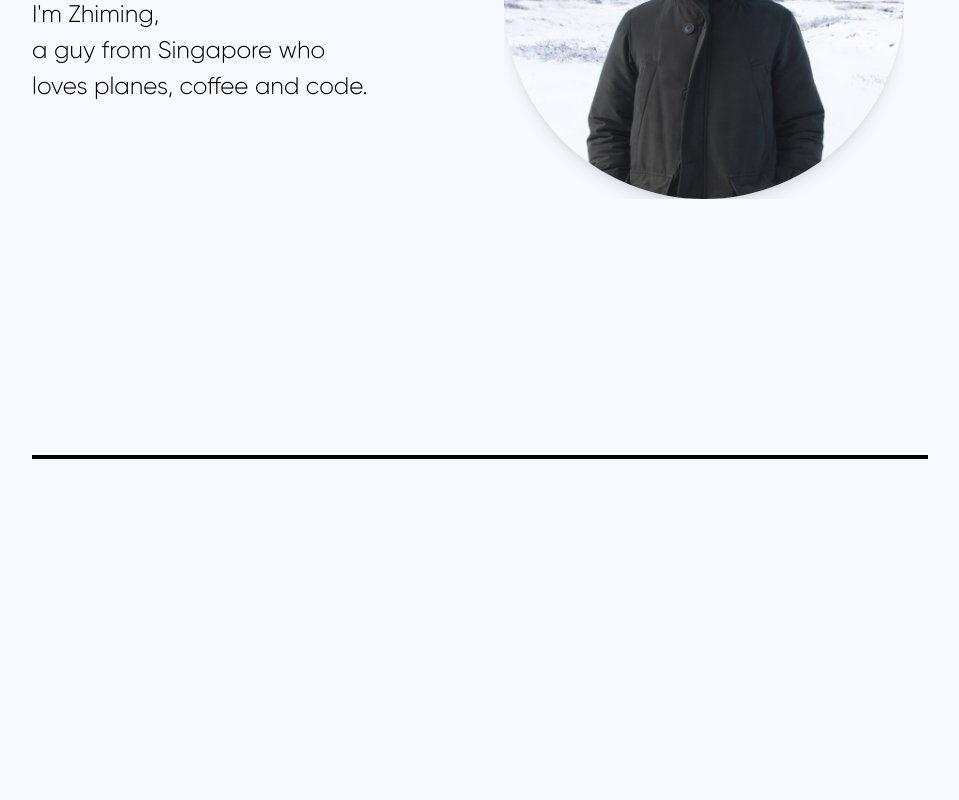
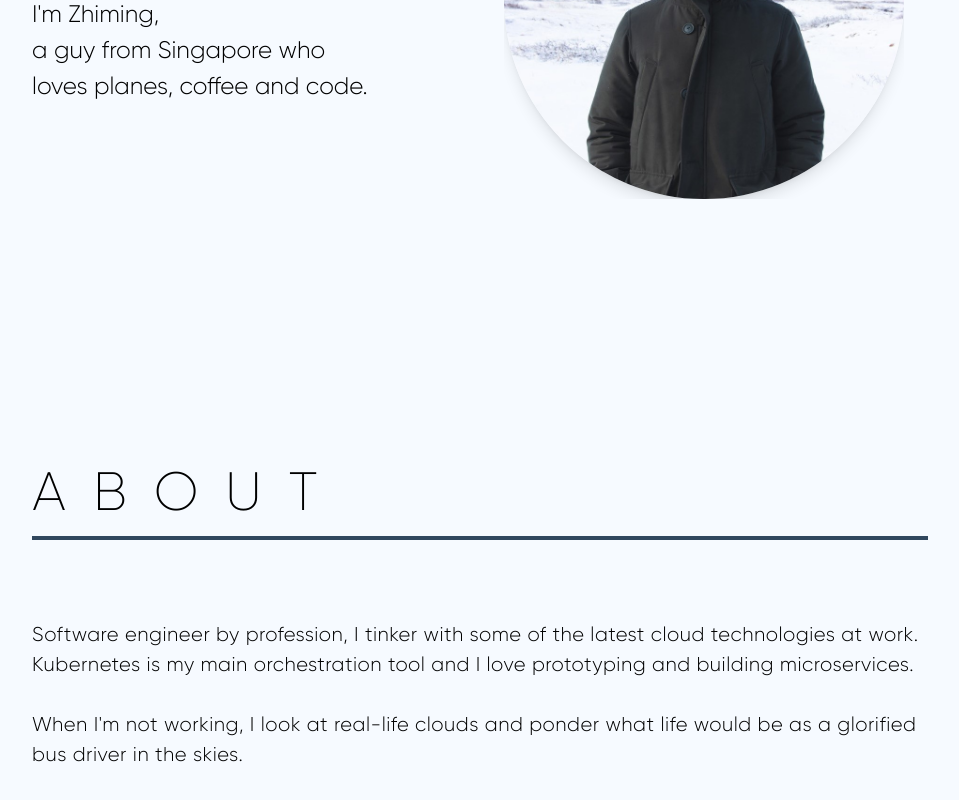
Before and after one commit to zhiminglim/my-website, a Next.js app: page / in a window 1280 px wide. Shown: the part 414-1214 px from the top of the page, without its empty margins (160-1119 px from the left). Before the commit the page ends 1001 px from the top, so only its background shows below. Built offline with nearby package versions, Linux system fonts and the light colour scheme.

Commit message:
add about section

```diff
--- /dev/null
+++ b/components/About.jsx
@@ -0,0 +1,24 @@
+export default function About(props) {
+  return (
+    // Section
+    <div className="flex flex-col h-screen px-[15%] py-[10%] w-full">
+      {/* Title */}
+      <div className="mb-12">
+        <p className="items-center font-extralight text-[54px] tracking-[0.5em]">
+          ABOUT
+        </p>
+        <div className='flex-grow h-1 bg-[#30475E]'></div>
+      </div>
+
+      {/* Section Body */}
+      <div className="font-light py-8 text-[20px] tracking-wide">
+        <p>
+        Software engineer by profession, I tinker with some of the latest cloud technologies at work. Kubernetes is my main orchestration tool and I love prototyping and building microservices.
+        <br />
+        <br />
+        When I&apos;m not working, I look at real-life clouds and ponder what life would be as a glorified bus driver in the skies.
+        </p>
+      </div>
+    </div>
+  )
+}
--- a/pages/index.js
+++ b/pages/index.js
@@ -1,6 +1,7 @@
 import Head from 'next/head'
 import Header from './../components/Header';
 import Intro from '../components/Intro';
+import About from '../components/About';
 
 export default function Home() {
   return (
@@ -16,10 +17,8 @@ export default function Home() {
 
         <Header />
         <Intro />
+        <About />
 
-        <div className='flex items-center px-[15%] py-[10%]'>
-          <div className='flex-grow h-1 bg-black'></div>
-        </div>
       </div>
 
     </div>
```
